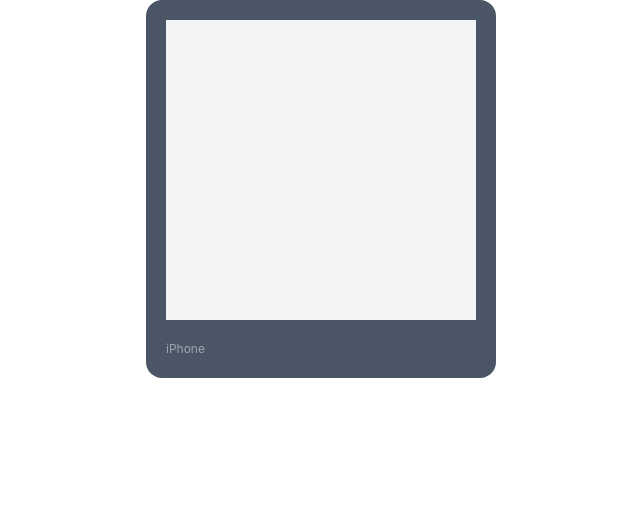
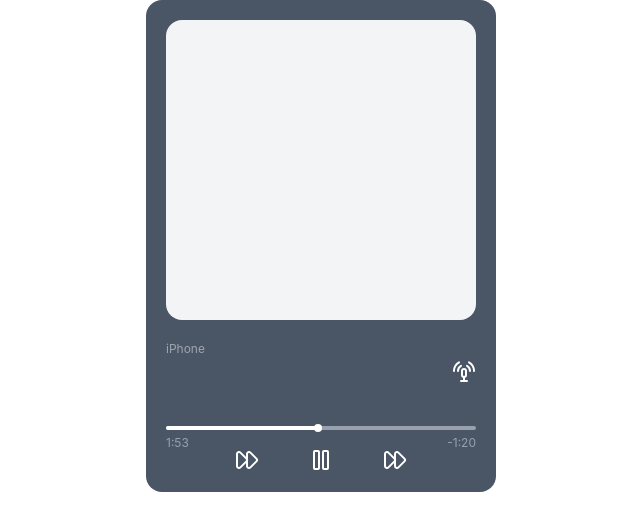
Before and after one commit to yuna950/base_react_26_06_29, a React (Vite) app: page / in a window 1280 px wide. Shown: the top 530 px of the page, without its empty margins (319-959 px from the left). Built offline with nearby package versions, Linux system fonts and the light colour scheme.

Commit message:
music_ui

```diff
--- a/src/pages/day03/components/Musicui.jsx
+++ b/src/pages/day03/components/Musicui.jsx
@@ -1,8 +1,47 @@
+import { Pause } from "lucide-react";
+import { FastForward } from "lucide-react";
+import { Volume1 } from "lucide-react";
+import { Volume2 } from "lucide-react";
+import { Podcast } from "lucide-react";
+
 export default function Musicui() {
   return (
     <div className="bg-gray-600 w-[350px] p-5 rounded-2xl m-auto space-y-5">
-      <div className=" h-[300px] bg-gray-100 "></div>
-      <p className="text-gray-100 opacity-50 text-[12px] ">iPhone</p>
+      <div className=" h-[300px] bg-gray-100 rounded-2xl "></div>
+      {/* img */}
+
+      <div className="flex justify-between">
+        <p className="text-gray-100 opacity-50 text-[12px] ">iPhone</p>
+        <div className="mt-[20px] mb-[20px] ">
+          <Podcast color="white" />
+        </div>
+      </div>
+      {/*  */}
+
+      <div className="h-1 w-[100%] relative">
+        <div className="h-1 w-[100%] bg-gray-400 rounded-2xl transform translate-y-0.5"></div>
+        <div className="flex items-center absolute top-0 left-0">
+          <div className="h-1 w-[150px] bg-white rounded-2xl "></div>
+          <div className="w-2 h-2 bg-white rounded-2xl transform -translate-x-0.5"></div>
+        </div>
+        <div className="flex justify-between text-gray-400 text-[12px] pt-1.5 ">
+          <p>1:53</p>
+          <p>-1:20</p>
+        </div>
+      </div>
+      {/* 재생바 */}
+
+      <div className="flex justify-center space-x-[50px]">
+        <div className="transform rotate-x-180">
+          <FastForward color="white" />
+        </div>
+        <div className="">
+          <Pause color="white" />
+        </div>
+        <div className="">
+          <FastForward color="white" />
+        </div>
+      </div>
     </div>
   );
 }
```
